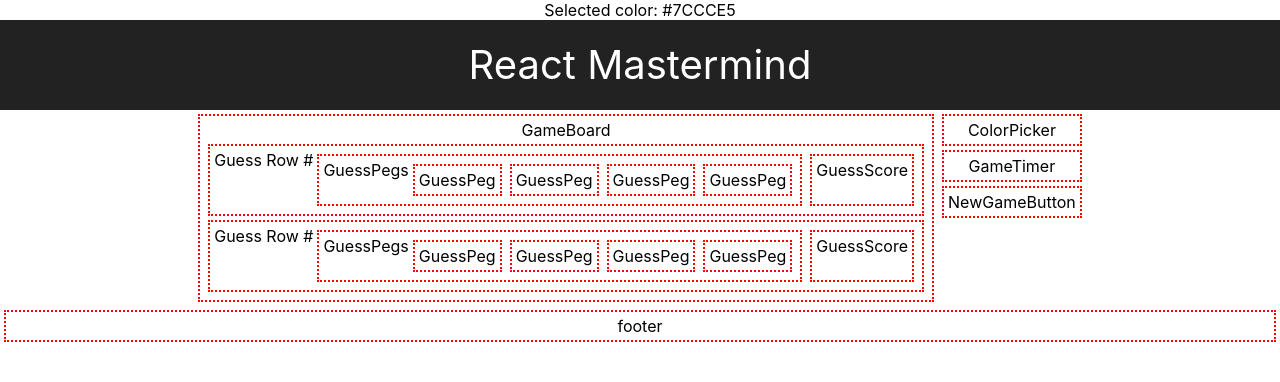
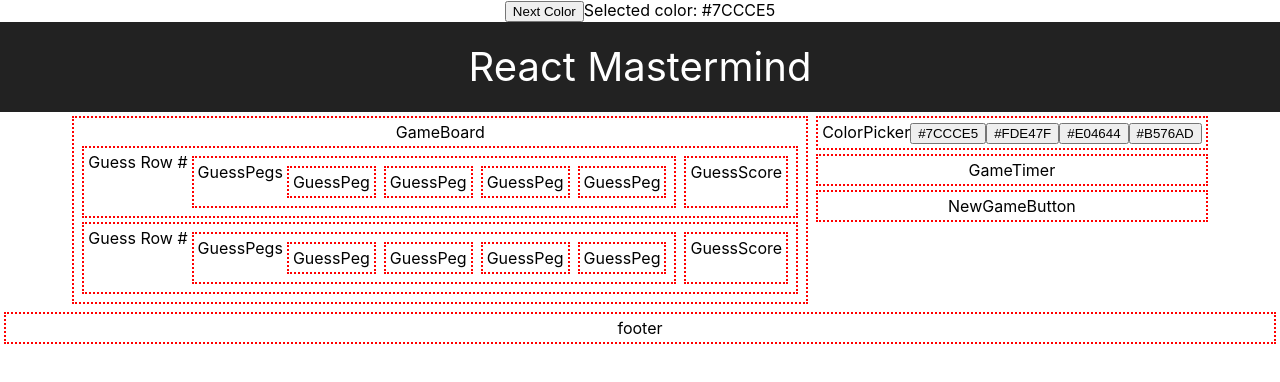
Before and after one commit to jlee8020/react-mastermind, a React (Create React App) app: page / in a window 1280 px wide. Shown: the top 382 px of the page. Built offline with nearby package versions, Linux system fonts and the light colour scheme.

Commit message:
update ccolor state

```diff
--- a/src/App.js
+++ b/src/App.js
@@ -13,19 +13,38 @@
     super();
     // this.state holds all state properties for this component
     this.state = {
-      selColorIdx: 0
+      selColorIdx: 0,
+      guesses:[],
+      code: this.genCode()
+
     };
   }
+  genCode() {
+    return new Array(4).fill().map(() => Math.floor(Math.random() * colors.length));
+  }
+
 
   render() {
     return (
       <div className="App">
-            Selected color: {colors[this.state.selColorIdx]}
+            <button onClick={() =>
+                this.setState((state) => {
+                  return {
+                    selColorIdx: (state.selColorIdx + 1) % 4
+                  };
+                })
+
+              }>
+                Next Color
+              </button>
+
+                Selected color: {colors[this.state.selColorIdx]}
+
         <header className="App-header">React Mastermind</header>
         <div className="flex-h">
           <GameBoard />
           <div>
-            <ColorPicker />
+            <ColorPicker colors={colors} />
             <GameTimer />
             <NewGameButton />
           </div>
--- a/src/components/ColorPicker/ColorPicker.jsx
+++ b/src/components/ColorPicker/ColorPicker.jsx
@@ -3,6 +3,9 @@
 const ColorPicker = (props) => (
     <div className='component'>
         ColorPicker
+        {props.colors.map(color =>
+         <button key={color}>{color}</button>
+        )}
     </div>
 );
 
```
